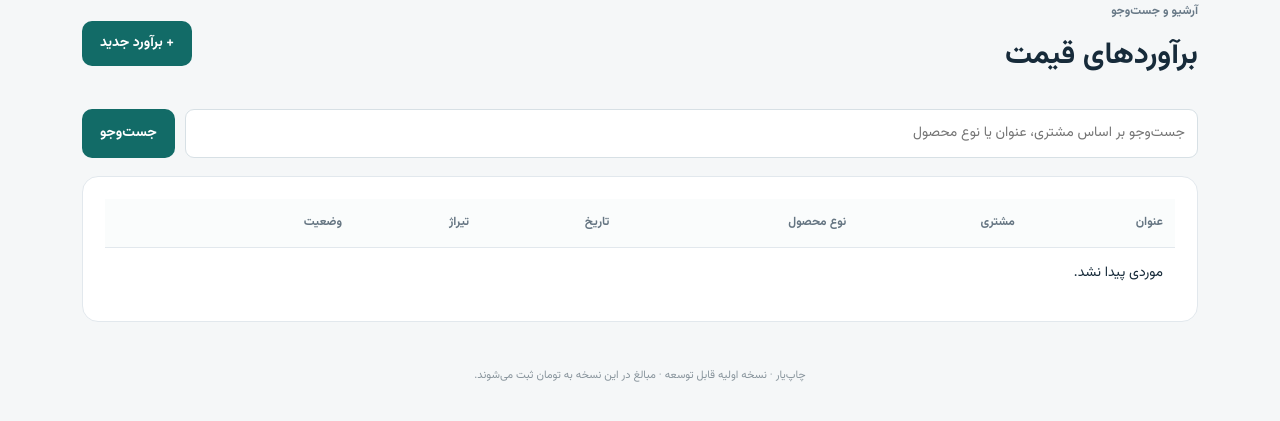
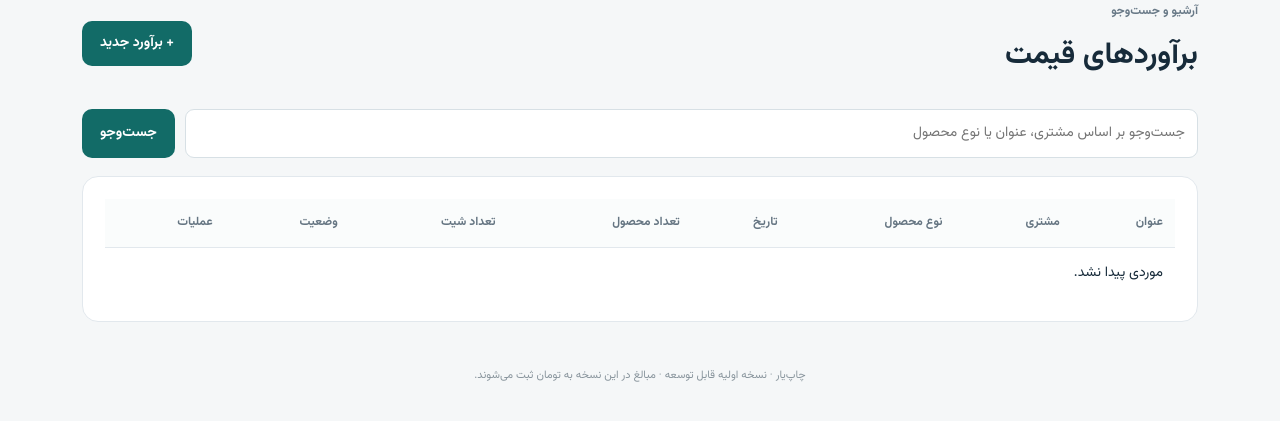
Before and after one commit to advesf23-cmd/price-app, a Django app: page /quotes/ in a window 1280 px wide. Shown: the part 123-544 px from the top of the page. Run offline with Django 5.2, Linux system fonts and the light colour scheme; data that the repository does not hold is empty.

Commit message:
Update quote reports and archive for editing and sheet quantities

```diff
--- a/templates/estimator/quote_list.html
+++ b/templates/estimator/quote_list.html
@@ -1,5 +1,5 @@
 {% extends "base.html" %}{% block content %}
 <div class="section-head page-title"><div><p class="eyebrow">آرشیو و جست‌وجو</p><h1>برآوردهای قیمت</h1></div><a class="button" href="/quotes/new/">+ برآورد جدید</a></div>
 <form class="search"><input name="q" value="{{ q }}" placeholder="جست‌وجو بر اساس مشتری، عنوان یا نوع محصول"><button class="button">جست‌وجو</button></form>
-<div class="panel table-wrap"><table><thead><tr><th>عنوان</th><th>مشتری</th><th>نوع محصول</th><th>تاریخ</th><th>تیراژ</th><th>وضعیت</th><th></th></tr></thead><tbody>{% for x in quotes %}<tr><td>{{ x.title }}</td><td>{{ x.customer.name }}</td><td>{{ x.product_type }}</td><td>{{ x.quote_date|date:"Y/m/d" }}</td><td>{{ x.quantity }}</td><td>{{ x.get_status_display }}</td><td><a href="/quotes/{{ x.id }}/">گزارش</a></td></tr>{% empty %}<tr><td colspan="7">موردی پیدا نشد.</td></tr>{% endfor %}</tbody></table></div>
+<div class="panel table-wrap"><table><thead><tr><th>عنوان</th><th>مشتری</th><th>نوع محصول</th><th>تاریخ</th><th>تعداد محصول</th><th>تعداد شیت</th><th>وضعیت</th><th>عملیات</th></tr></thead><tbody>{% for x in quotes %}<tr><td>{{ x.title }}</td><td>{{ x.customer.name }}</td><td>{{ x.product_type }}</td><td>{{ x.quote_date|date:"Y/m/d" }}</td><td>{{ x.quantity }}</td><td>{{ x.sheet_quantity|default:"-" }}</td><td>{{ x.get_status_display }}</td><td><a href="{% url 'quote_detail' x.id %}">گزارش</a> · <a href="{% url 'quote_edit' x.id %}">ویرایش</a></td></tr>{% empty %}<tr><td colspan="8">موردی پیدا نشد.</td></tr>{% endfor %}</tbody></table></div>
 {% endblock %}
```
